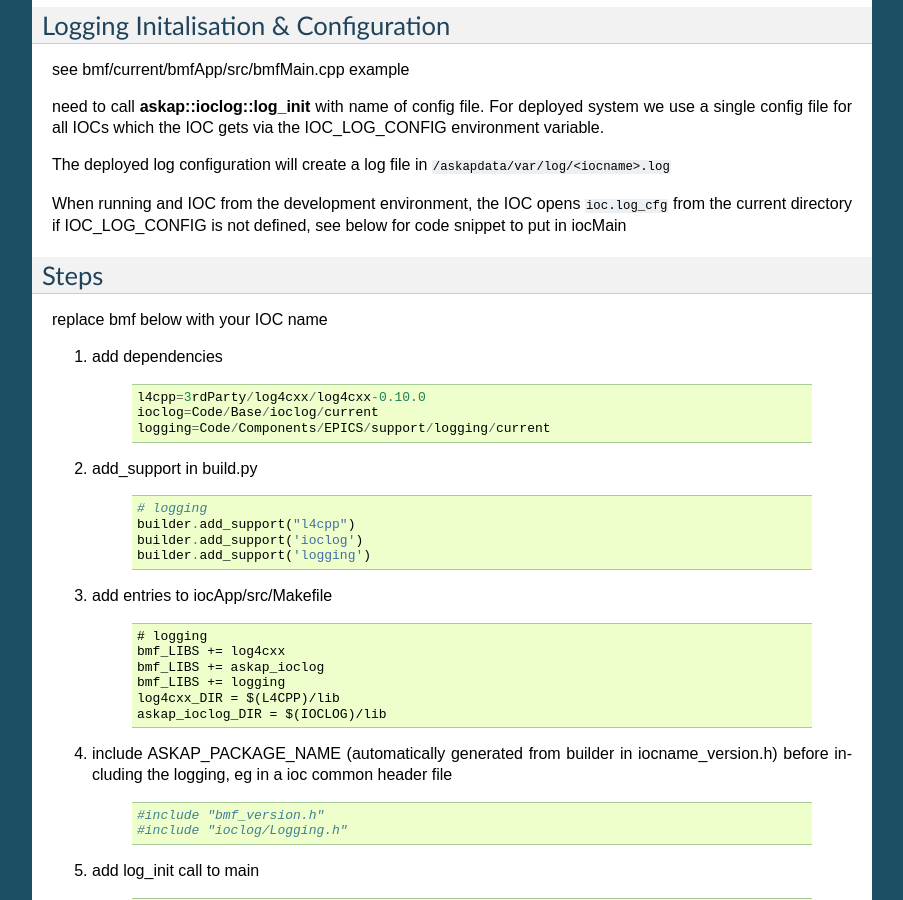
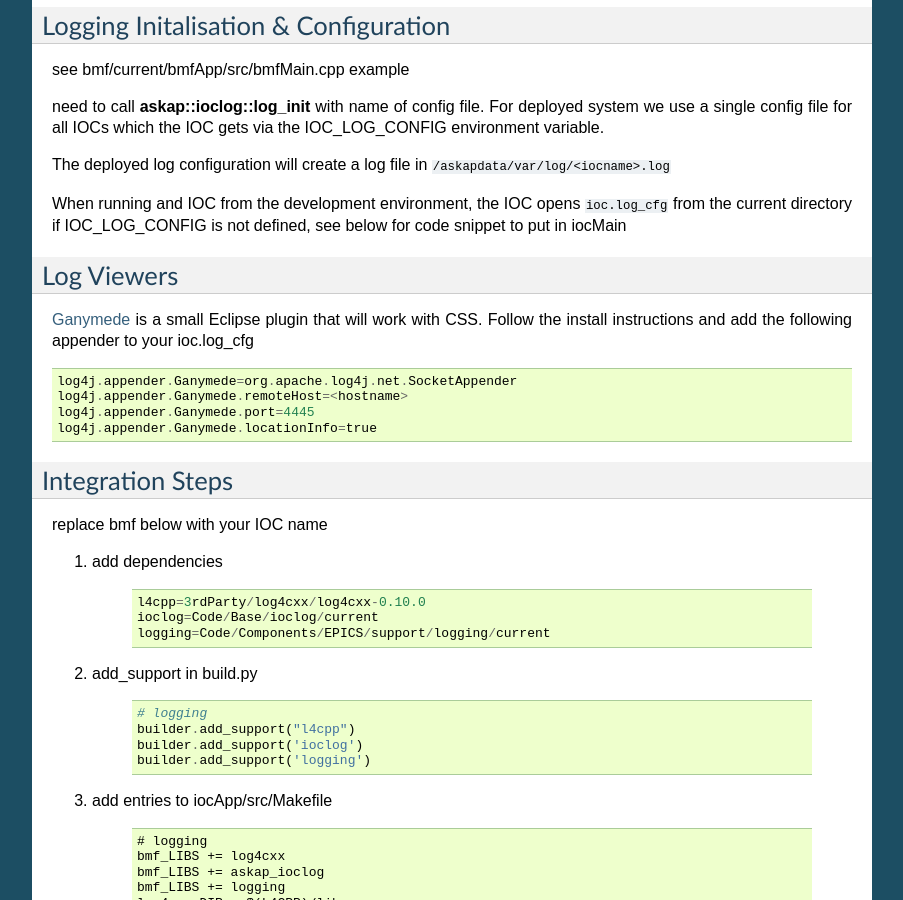
Before and after one commit to ATNF/log4epicxx, a Sphinx documentation site: the page built from doc/logging.rst, in a window 1280 px wide and 900 px high, scrolled down 1746 px. Shown: the whole window, without its empty margins (198-1101 px from the left). Built offline with Sphinx 7.4.7, drawn with Linux system fonts in a browser that asks for light colours; some of the changed text lies outside the part shown.

Commit message:
ioc logging added some external links
git-svn-id: https://svn.atnf.csiro.au/askapsoft/Src/trunk/Code/Components/EPICS/support/logging/current@16845 44c4bee0-8214-0410-80dd-e81c2e0173bc

```diff
--- a/doc/logging.rst
+++ b/doc/logging.rst
@@ -2,6 +2,7 @@ ASKAP EPICS Logging
 ===================
 
 .. _log4cxx: http://logging.apache.org/log4cxx/
+.. _Ganymede: http://ganymede.sourceforge.net/
 
 ASKAP EPICS logging makes use of log4cxx_ as a more configurable
 logging framework for adding log information to ASKAP EPICS IOCs
@@ -113,8 +114,21 @@ The deployed log configuration will create a log file in ``/askapdata/var/log/<i
 When running and IOC from the development environment, the IOC opens ``ioc.log_cfg`` from the current
 directory if IOC_LOG_CONFIG is not defined, see below for code snippet to put in iocMain
 
-Steps
------
+Log Viewers
+-----------
+
+Ganymede_ is a small Eclipse plugin that will work with CSS.  Follow the install instructions and add
+the following appender to your ioc.log_cfg
+
+::
+
+    log4j.appender.Ganymede=org.apache.log4j.net.SocketAppender
+    log4j.appender.Ganymede.remoteHost=<hostname>
+    log4j.appender.Ganymede.port=4445
+    log4j.appender.Ganymede.locationInfo=true
+
+Integration Steps
+-----------------
 
 replace bmf below with your IOC name
 
@@ -239,8 +253,8 @@ replace bmf below with your IOC name
         #only enable DEBUG for a single card
         log4j.lgger.askap.bmf.card01=DEBUG
 
-Logging ICE Appender
---------------------
+Integration Steps for LogArchiver ICE Appender
+----------------------------------------------
 
 #. dependencies
 
```
